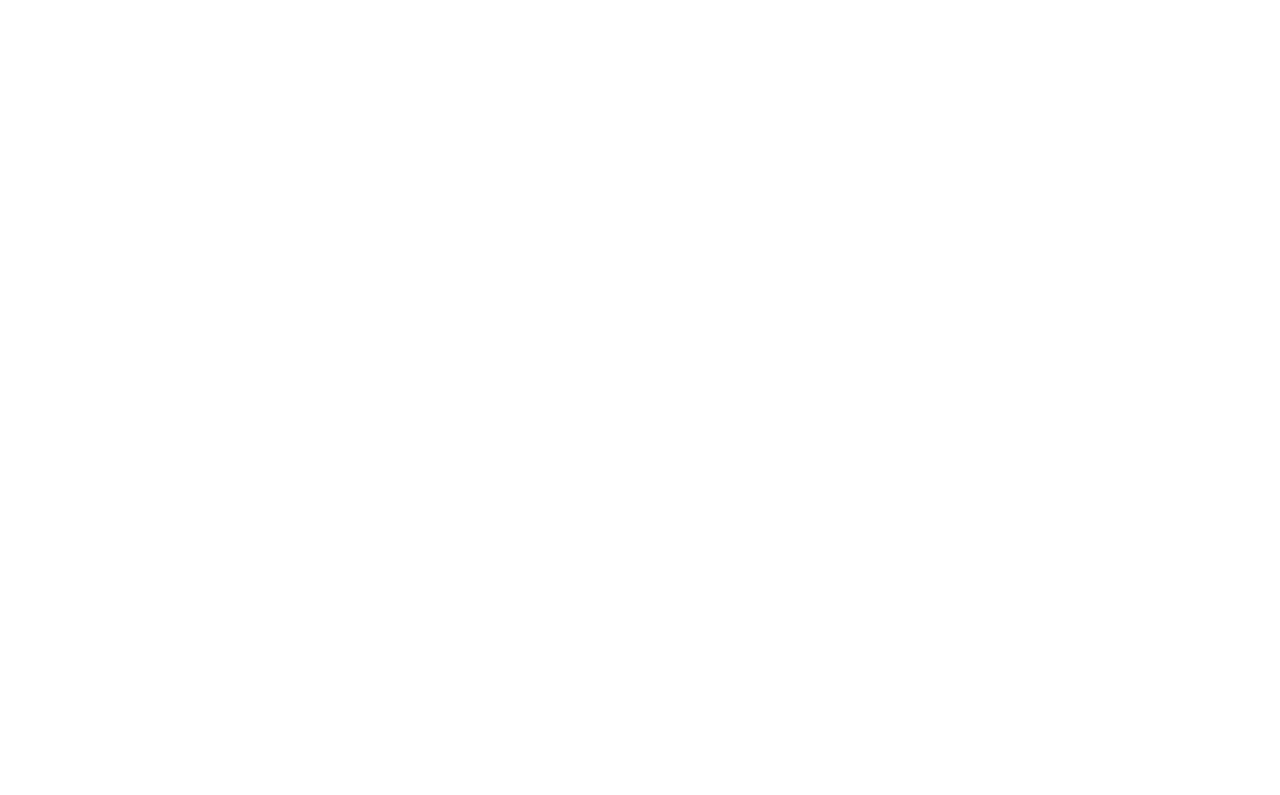
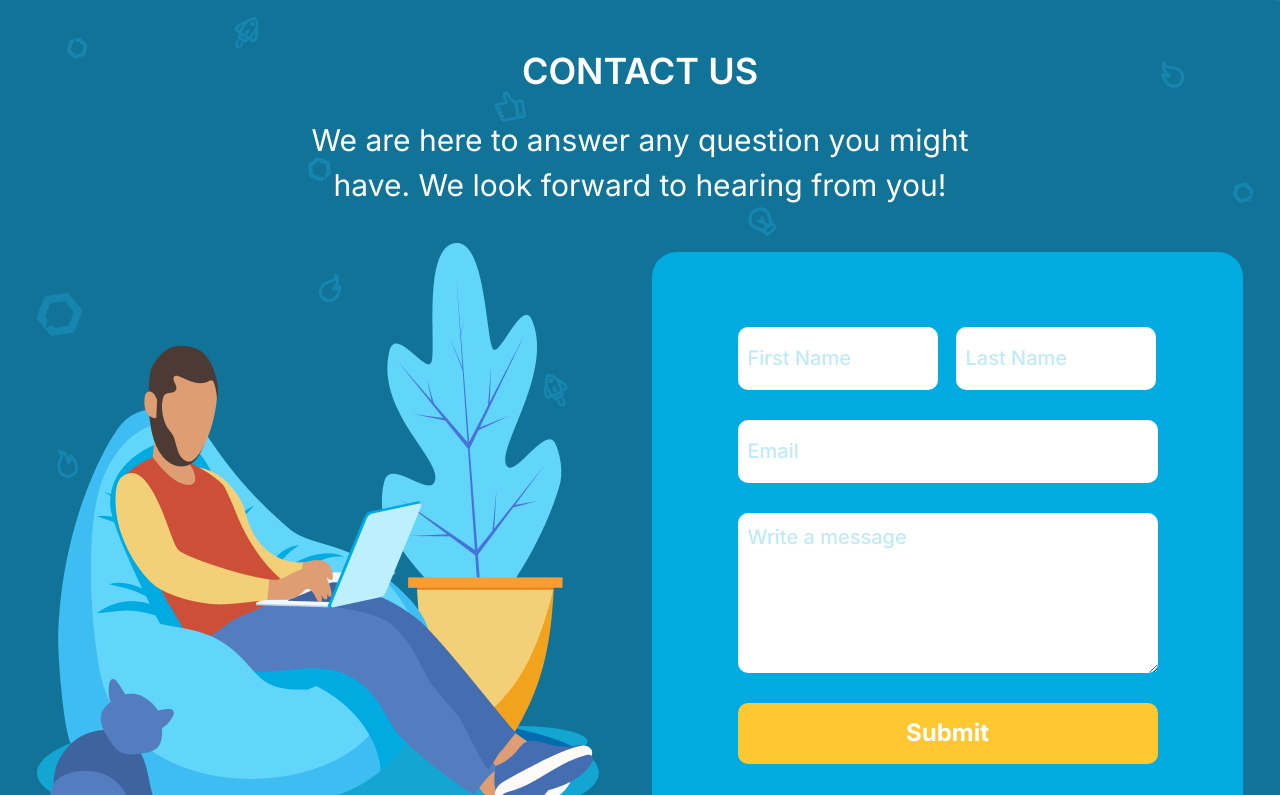
Before and after one commit to yousafsabir/Stockclubs-landing-page, a Next.js app: page / in a window 1280 px wide. Shown: the part 3205-4000 px from the top of the page. Before the commit the page ends 3179 px from the top, so only its background shows below. Built offline with nearby package versions, Linux system fonts and the light colour scheme.

Commit message:
feat: Contact Us section completed

```diff
--- /dev/null
+++ b/src/app/_components/Contact.jsx
@@ -0,0 +1,60 @@
+import Image from "next/image";
+
+import Button from "@/components/Button";
+
+export default function Contact() {
+    return (
+        <section className="bg-contact-us-bg pt-[70px] text-white pb-[30px]">
+            <div className="max-w-[1266px] px-[30px] mx-auto ">
+                <h2 className="uppercase text-[36px] text-center font-semibold mb-5">
+                    Contact Us
+                </h2>
+                <p className="text-[30px] mx-auto mb-[35px] text-center max-w-[692px]">
+                    We are here to answer any question you might have. We look
+                    forward to hearing from you!
+                </p>
+                <div className="flex gap-[50px] mb-[120px] justify-between items-center">
+                    <Image
+                        src="/contact-us-person.png"
+                        alt="Contact Us Illustration"
+                        width={562}
+                        height={651}
+                    />
+                    <div className="rounded-[25px] bg-primary px-[30px] pt-[75px] pb-[30px] flex-1 max-w-[591px]">
+                        <div className="max-w-[420px] mx-auto flex flex-col gap-[30px]">
+                            <div className="flex gap-[18px]">
+                                <input
+                                    type="text"
+                                    className="bg-white max-w-[200px] outline-none h-[63px] p-[10px] text-primary placeholder:text-primary-light-2 rounded-[10px] text-xl font-medium "
+                                    placeholder="First Name"
+                                />
+                                <input
+                                    type="text"
+                                    className="bg-white max-w-[200px] outline-none h-[63px] p-[10px] text-primary placeholder:text-primary-light-2 text-xl rounded-[10px] font-medium "
+                                    placeholder="Last Name"
+                                />
+                            </div>
+                            <input
+                                type="email"
+                                className="bg-white h-[63px] outline-none rounded-[10px] p-[10px] text-primary placeholder:text-primary-light-2 text-xl font-medium "
+                                placeholder="Email"
+                            />
+                            <textarea
+                                placeholder="Write a message"
+                                className="bg-white outline-none rounded-[10px] p-[10px] text-primary placeholder:text-primary-light-2 h-[160px] text-xl font-medium"
+                            />
+                            <Button className="bg-secondary" type="button">
+                                Submit
+                            </Button>
+                            <h3 className="text-2xl font-bold text-center ">
+                                Thanks for submitting!
+                            </h3>
+                        </div>
+                    </div>
+                </div>
+                <h3 className="mb-[10px] text-[21px] text-center">©2024 by Smartine Inc.</h3>
+                <h3 className="text-[21px] text-center">2010 El Camino Real #1349, Santa Clara, CA 95050</h3>
+            </div>
+        </section>
+    );
+}
--- a/src/app/page.jsx
+++ b/src/app/page.jsx
@@ -2,6 +2,7 @@
 import Signup from "./_components/Signup";
 import Brokerage from "./_components/Brokerage";
 import Track from "./_components/Track";
+import Contact from "./_components/Contact";
 
 export default function Home() {
     return (
@@ -10,6 +11,7 @@
             <Signup />
             <Brokerage />
             <Track />
+            <Contact />
         </>
     );
 }
--- a/src/components/Button.jsx
+++ b/src/components/Button.jsx
@@ -4,7 +4,7 @@
     return (
         <button
             className={cn(
-                "px-4  text-[24px] flex justify-center items-center min-h-[61px] font-bold bg-primary text-white rounded-[10px] mb-[30px]",
+                "px-4  text-[24px] flex justify-center items-center min-h-[61px] font-bold bg-primary text-white rounded-[10px]",
                 className
             )}
             {...otherProps}
--- a/tailwind.config.js
+++ b/tailwind.config.js
@@ -15,11 +15,13 @@
                 "signup-bg": "url('/signup-bg.svg')",
                 "brokerage-bg": "url('/brokerage-bg.svg')",
                 "track-bg": "url('/track-bg.svg')",
+                "contact-us-bg": "url('/contact-us-bg.svg')",
             },
             colors: {
                 "primary": "#00ABE1",
                 "primary-dark": "#127398",
                 "primary-light": "#F5FAFF",
+                "primary-light-2": "#BFEAF7",
                 "secondary": "#FFC730",
             },
         },
```
